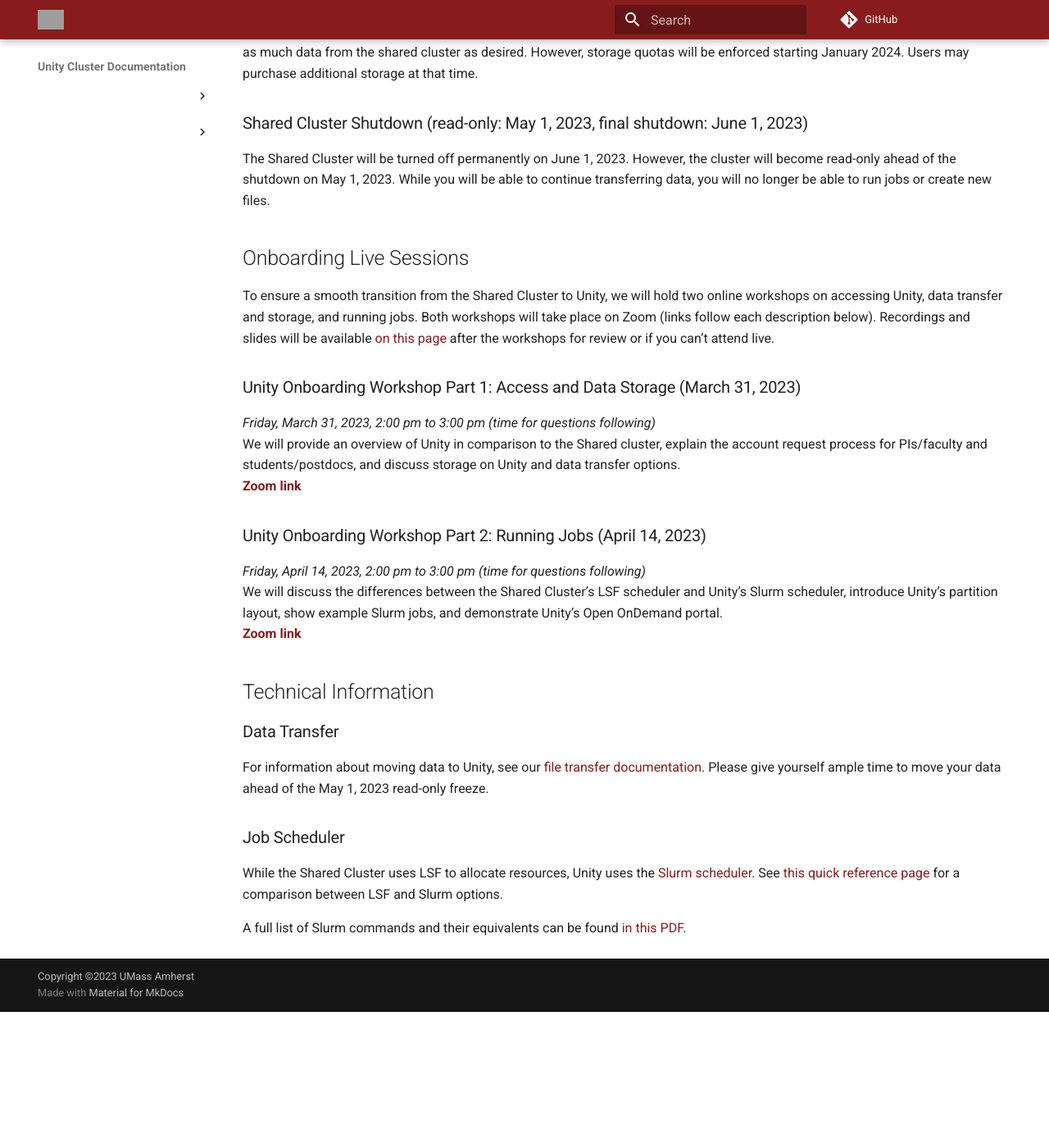
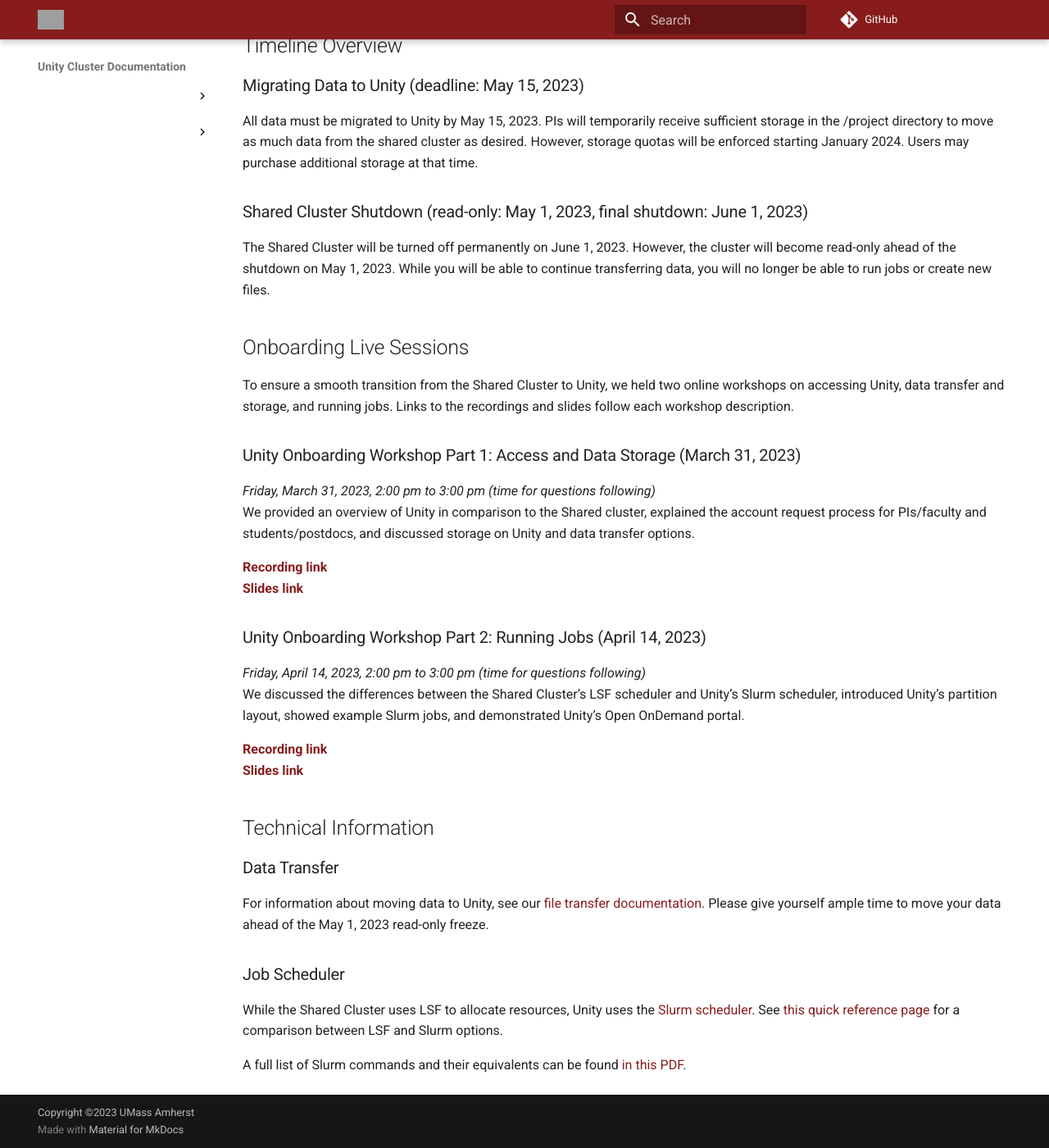
Before and after one commit to UMass-RC/unity-docs, an MkDocs documentation site: the page built from docs/transition.md, in a window 1280 px wide and 1400 px high, scrolled down 1280 px. Shown: the whole window at 82% size. Built offline with MkDocs 1.6.1 and Material for MkDocs 9.7.7, drawn with Linux system fonts in a browser that asks for light colours; comment, search, counter and statistics services are not loaded; before the commit the page ends 2514 px from its top, so only the background shows below that; some of the changed text lies outside the part shown; grey boxes are pictures that could not be loaded.

Commit message:
Update the transition and file transfer pages (#74)
* Add recordings to transition page and standardize to Shared Cluster

Signed-off-by: Georgia Stuart <georgia.stuart@gmail.com>

* Change tense

Signed-off-by: Georgia Stuart <georgia.stuart@gmail.com>

---------

Signed-off-by: Georgia Stuart <georgia.stuart@gmail.com>

```diff
--- a/docs/transition.md
+++ b/docs/transition.md
@@ -11,6 +11,17 @@
 _For questions about the Unity transition, please attend our
 [onboarding sessions](#onboarding-live-sessions)
 or contact the Unity help desk at [hpc@umass.edu](mailto:hpc@umass.edu)._
+
+_In addition, we have created a new Unity User Community.
+Please sign up with your school email
+[here](https://join.slack.com/t/unity-user-community/signup).
+If you’re unable to register with your school email, please contact
+[hpc@umass.edu](mailto:hpc@umass.edu)
+with your preferred email address and we’ll send you a direct invite._
+
+_Once you’ve signed up, you can access the community
+[here](https://unity-user-community.slack.com)._
+
 
 [TOC]
 
@@ -49,26 +60,27 @@
 
 ## Onboarding Live Sessions
 
-To ensure a smooth transition from the Shared Cluster to Unity, we will hold two online
-workshops on accessing Unity, data transfer and storage, and running jobs. Both workshops
-will take place on Zoom (links follow each description below). Recordings and slides will
-be available [on this page](/transition.html) after the workshops for review or if you can’t
-attend live.
+To ensure a smooth transition from the Shared Cluster to Unity, we held two online
+workshops on accessing Unity, data transfer and storage, and running jobs. Links to the recordings and slides follow each workshop description.
 
 ### Unity Onboarding Workshop Part 1: Access and Data Storage (March 31, 2023)
 
 _Friday, March 31, 2023, 2:00 pm to 3:00 pm (time for questions following)_
-We will provide an overview of Unity in comparison to the Shared cluster, explain the account
-request process for PIs/faculty and students/postdocs, and discuss storage on Unity and data
+We provided an overview of Unity in comparison to the Shared cluster, explained the account
+request process for PIs/faculty and students/postdocs, and discussed storage on Unity and data
 transfer options.
-[**Zoom link**](https://umass-amherst.zoom.us/j/99759226495)
+
+[**Recording link**](https://umass-my.sharepoint.com/:v:/g/personal/gstuart_umass_edu/ESGBqTjFg99Bjj5VQ0pG17ABtmvwDozDw1L85Utu2Rmpig)
+[**Slides link**](https://bit.ly/ghpcc-to-unity)
 
 ### Unity Onboarding Workshop Part 2: Running Jobs (April 14, 2023)
 _Friday, April 14, 2023, 2:00 pm to 3:00 pm (time for questions following)_
-We will discuss the differences between the Shared Cluster’s LSF scheduler and Unity’s Slurm
-scheduler, introduce Unity’s partition layout, show example Slurm jobs, and demonstrate Unity’s
+We discussed the differences between the Shared Cluster’s LSF scheduler and Unity’s Slurm
+scheduler, introduced Unity’s partition layout, showed example Slurm jobs, and demonstrated Unity’s
 Open OnDemand portal.
-[**Zoom link**](https://umass-amherst.zoom.us/j/92501785774)
+
+[**Recording link**](https://umass-my.sharepoint.com/:v:/g/personal/gstuart_umass_edu/ESOfR4VMB0BEiJlqwtRMnxoBmUugUD4YUl5qkBvt0mEilQ)
+[**Slides link**](https://bit.ly/ghpcc-to-unity-2)
 
 ## Technical Information
 
```
Also changed, not shown: other parts of docs/transition.md (+1 -1 lines), docs/transfers/transfers.md (+15 -15 lines).
